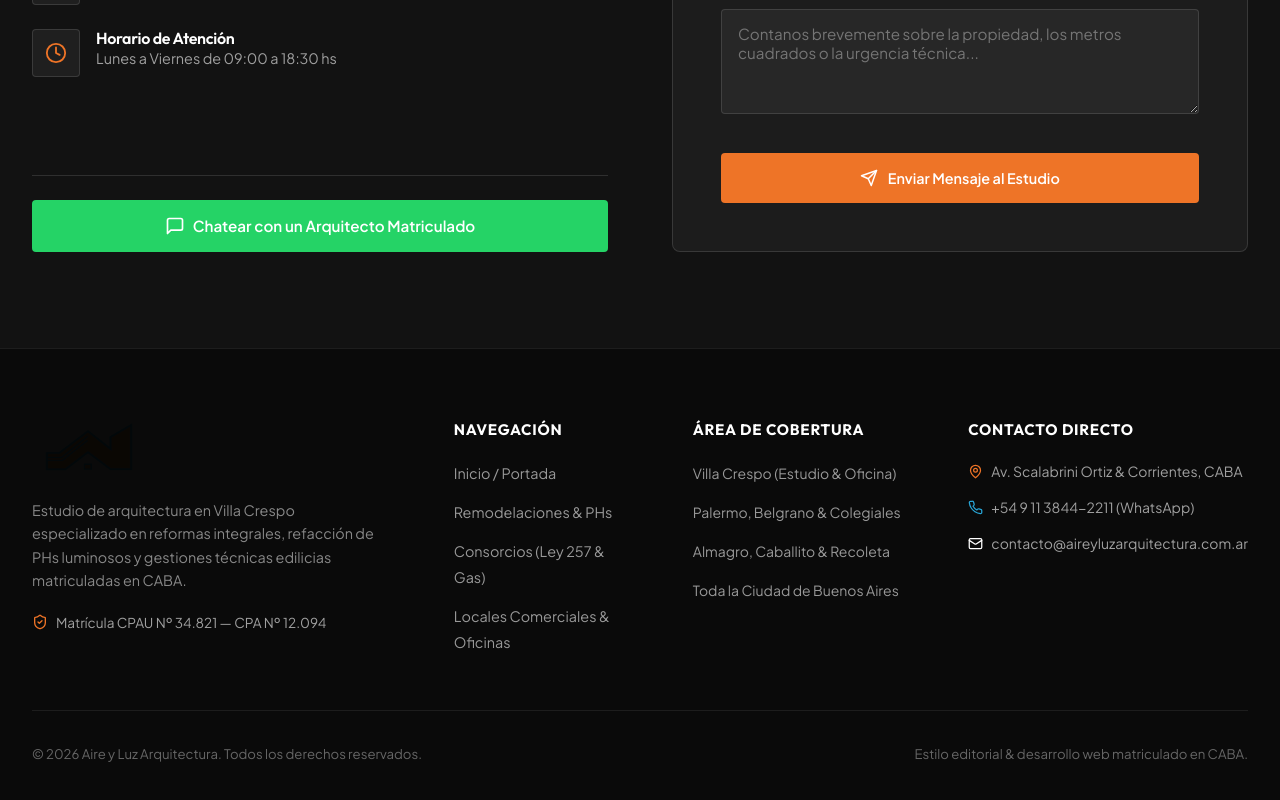
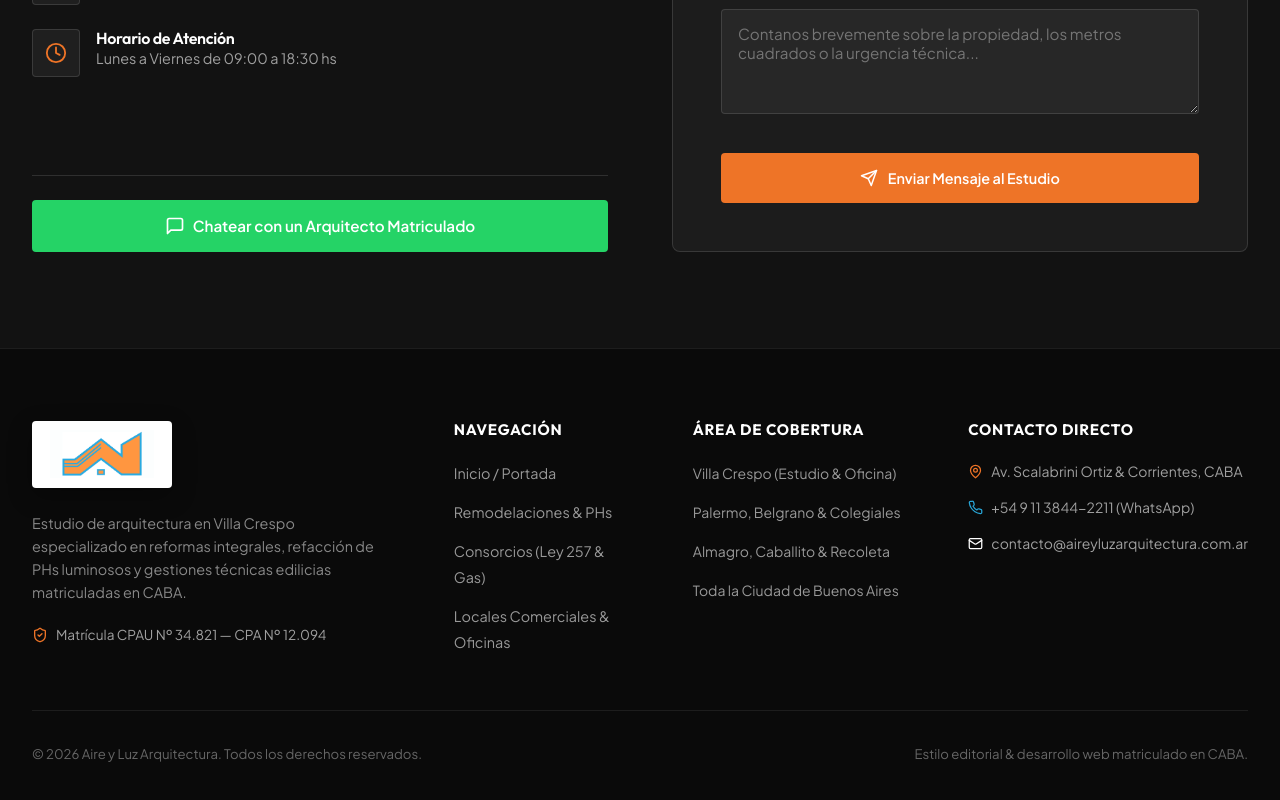
Before and after one commit to kevlogg/aire-y-luz-arquitectura, a React (Vite) app: page / in a window 1280 px wide. Shown: the part 5657-6457 px from the top of the page. Built offline with nearby package versions, Linux system fonts and the light colour scheme.

Commit message:
Wrap footer logo in clean white badge container for crisp visibility on dark footer background

```diff
--- a/src/components/Footer.jsx
+++ b/src/components/Footer.jsx
@@ -9,12 +9,11 @@ export default function Footer() {
         <div className="footer-grid">
           {/* Brand Info */}
           <div className="footer-brand">
-            <Link to="/" className="logo-brand" title="Aire y Luz Arquitectura — Inicio">
+            <Link to="/" className="footer-logo-badge" title="Aire y Luz Arquitectura — Inicio">
               <img
                 src="/logo.png"
                 alt="Aire y Luz Arquitectura Logo"
-                className="brand-logo-img"
-                style={{ filter: 'brightness(1.1)', mixBlendMode: 'multiply' }}
+                className="footer-logo-img"
               />
             </Link>
             <p className="footer-desc">
--- a/src/index.css
+++ b/src/index.css
@@ -1344,6 +1344,29 @@ button {
   border-top: 1px solid rgba(255, 255, 255, 0.08);
 }
 
+.footer-logo-badge {
+  display: inline-flex;
+  align-items: center;
+  background: #FFFFFF;
+  padding: 0.6rem 1.1rem;
+  border-radius: var(--radius-sm);
+  box-shadow: 0 8px 24px rgba(0, 0, 0, 0.3);
+  margin-bottom: 0.25rem;
+  transition: transform 0.3s ease;
+}
+
+.footer-logo-badge:hover {
+  transform: scale(1.03);
+}
+
+.footer-logo-img {
+  height: 48px;
+  width: auto;
+  object-fit: contain;
+  mix-blend-mode: multiply;
+  display: block;
+}
+
 .footer-grid {
   display: grid;
   grid-template-columns: 2fr 1fr 1.2fr 1.5fr;
```
